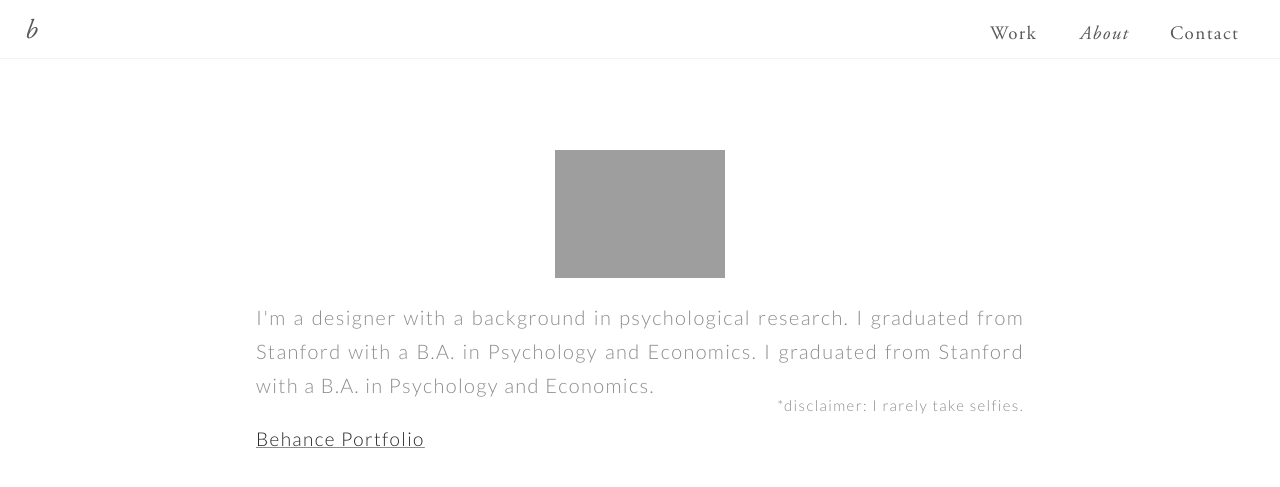
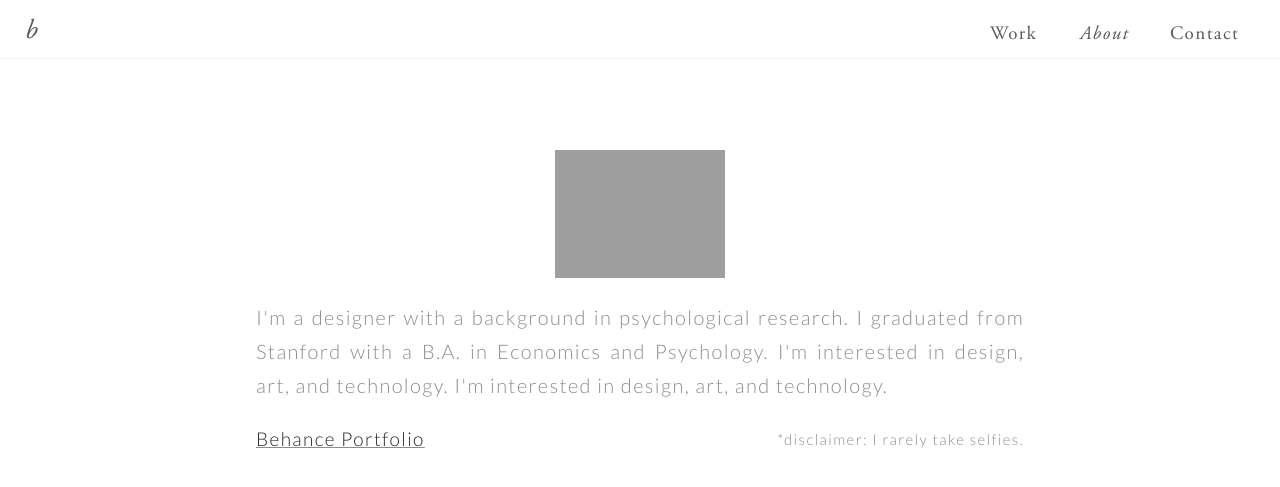
Before and after one commit to bkwon0402/bkwon0402.github.io, a Jekyll site: the page about.html, which Jekyll copies as it is, in a window 1280 px wide. Shown: the top 487 px of the page. Built offline with Jekyll 4.4.1, drawn with Linux system fonts in a browser that asks for light colours.

Commit message:
Update about.html

```diff
--- a/about.html
+++ b/about.html
@@ -72,7 +72,7 @@
 <div class="say">
 <div class="selfie2"><img src="/images/selfie.png"></div>
 <div class="aboutme"> I'm a designer with a background in psychological research.
-	 I graduated from Stanford with a B.A. in Psychology and Economics. I graduated from Stanford with a B.A. in Psychology and Economics.
+	 I graduated from Stanford with a B.A. in Economics and Psychology. I'm interested in design, art, and technology. I'm interested in design, art, and technology.
 	<p class="disclaimer">*disclaimer: I rarely take selfies.</p>
 
 	<div class="behancetext"><a href="http://www.behance.net/bkwon" text-decoration: "underline">Behance Portfolio</a></div>
```
